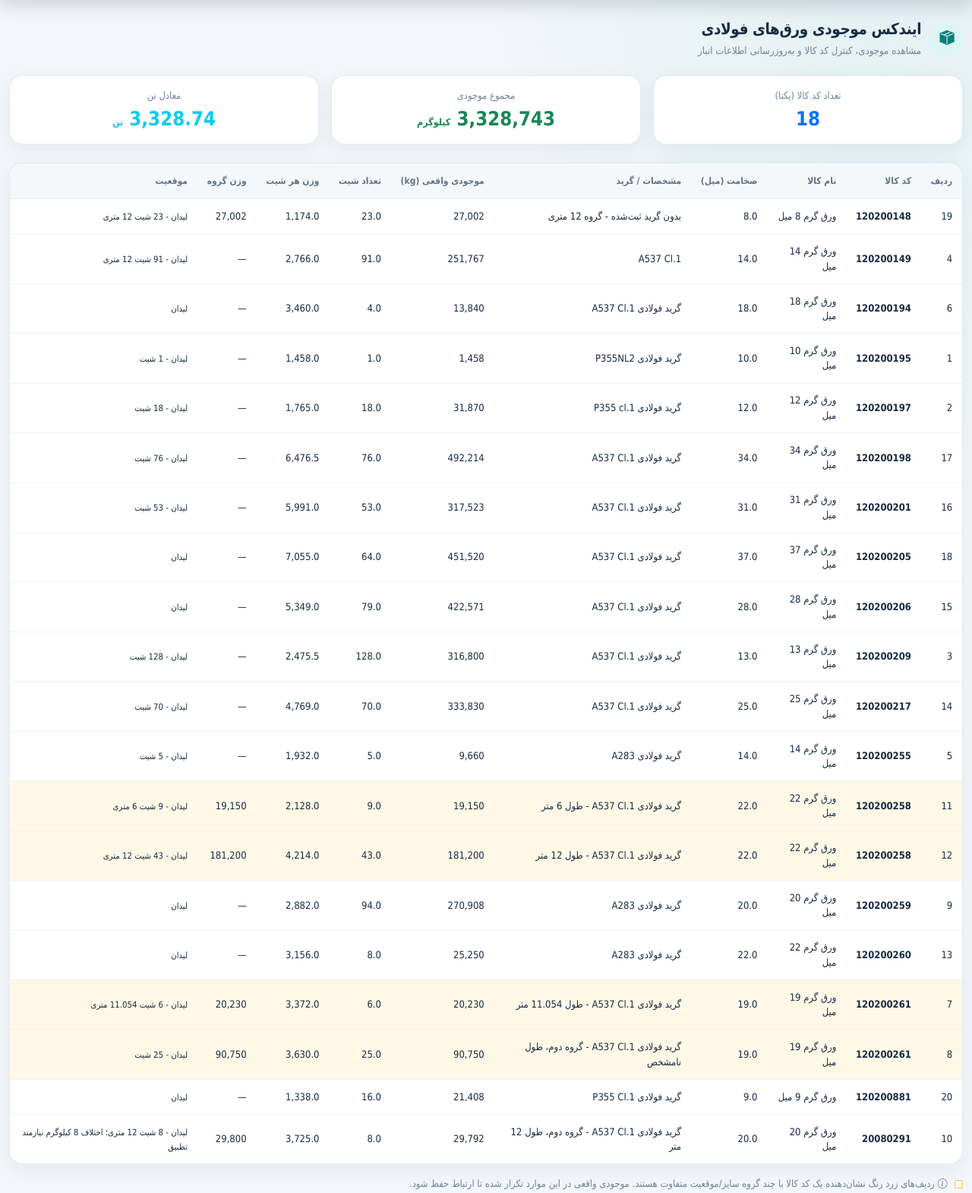
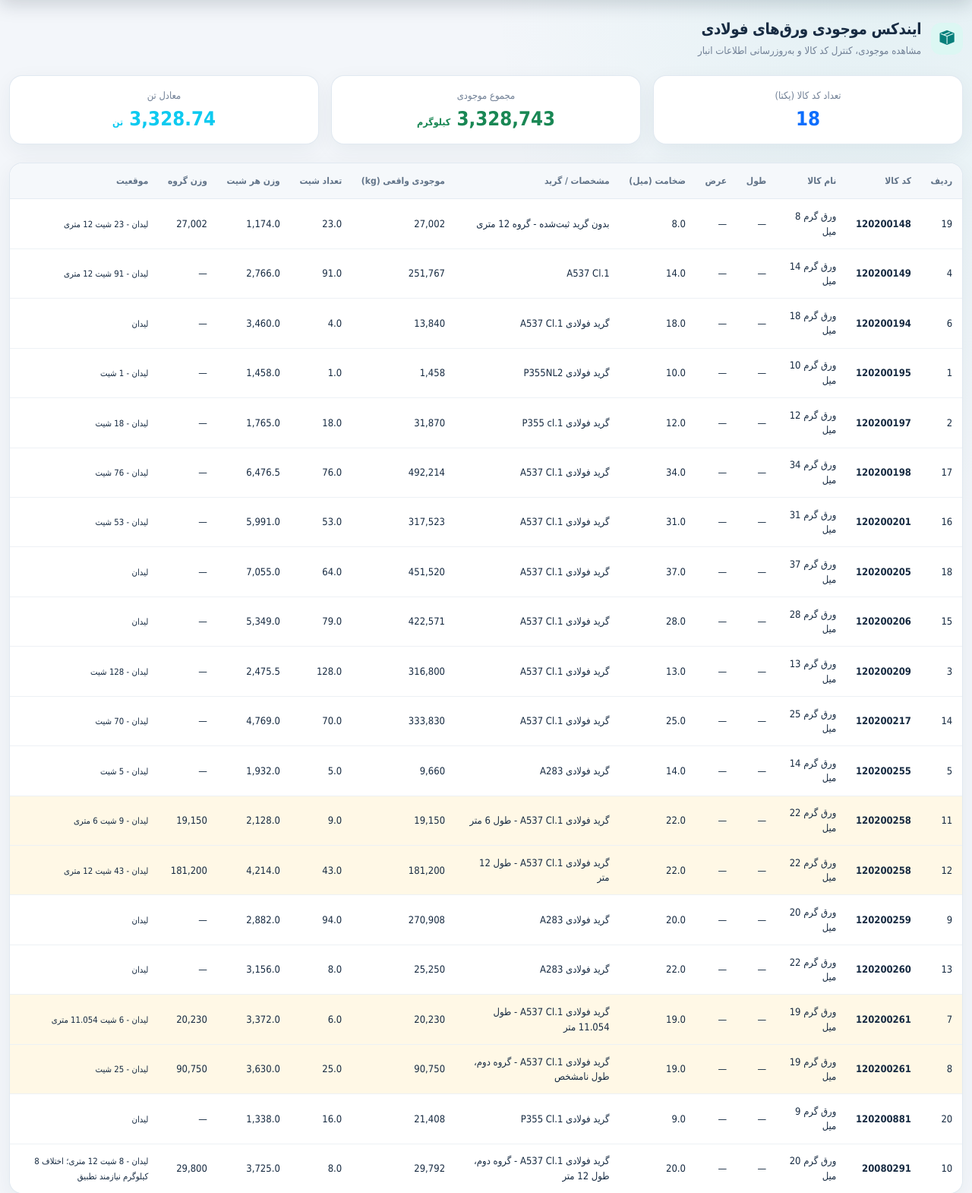
Before and after one commit to Tahmoures54/varagh, a Flask app: page /inventory in a window 1280 px wide. Shown: the part 86-1656 px from the top of the page at 76% size. Run offline with Flask 3, Linux system fonts and the light colour scheme; the visitor is signed in with stand-in values (Sample User, id 1); data comes from the database, SQL or seed files in the repository; some libraries are stand-ins or nearby versions.

Commit message:
Display sheet length and width in inventory

```diff
--- a/templates/inventory.html
+++ b/templates/inventory.html
@@ -122,6 +122,8 @@
           <th scope="col">ردیف</th>
           <th scope="col">کد کالا</th>
           <th scope="col">نام کالا</th>
+          <th scope="col">طول</th>
+          <th scope="col">عرض</th>
           <th scope="col">ضخامت (میل)</th>
           <th scope="col">مشخصات / گرید</th>
           <th scope="col">موجودی واقعی (kg)</th>
@@ -138,6 +140,8 @@
           <td>{{ it.radif if it.radif is defined else loop.index }}</td>
           <td class="fw-bold text-nowrap">{{ it.code_kala }}</td>
           <td>{{ it.name_kala or '—' }}</td>
+          <td class="text-nowrap">{{ it.tool or '—' }}</td>
+          <td class="text-nowrap">{{ it.arz or '—' }}</td>
           <td>{{ it.zekhamat if it.zekhamat is not none else '—' }}</td>
           <td>{{ it.moshakhasat or '—' }}</td>
           <td class="text-nowrap">{{ num(it.mojudi_vaghei) }}</td>
```
